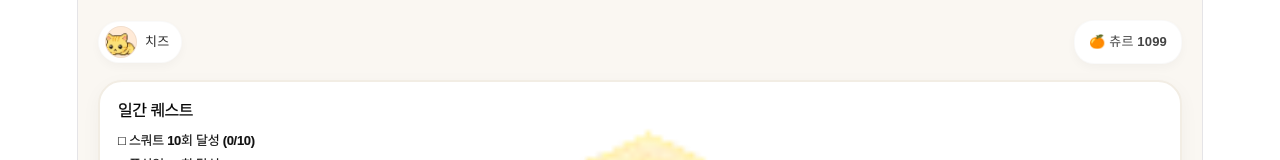
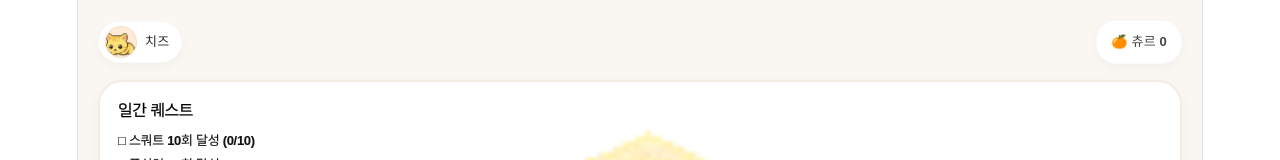
Before and after one commit to 2026-SMHRD-KDT-HealthCare-5/FitnessMeow, a React (Vite) app in the folder client/: page / in a window 1280 px wide. Shown: the top 160 px of the page. Built offline with nearby package versions, Linux system fonts and the light colour scheme.

Commit message:
마이룸, 퀘스트jsx 테스트용 미작동-수정

```diff
--- a/client/src/components/MyRoom.jsx
+++ b/client/src/components/MyRoom.jsx
@@ -1,42 +1,47 @@
 import React, { useState } from "react";
-import Quest from "../components/Quest"; // 💡 분리한 퀘스트 컴포넌트 불러오기
-import "../css/MyRoom.css";// 💡 마이룸 스타일을 위한 CSS 파일 (경로는 설정하신 대로 유지)
-import catImg from "../assets/eximage.png"; // 방 안의 고양이
-import profileCatImg from "../assets/eximage.png"; // 💡 프로필용 고양이 이미지 (원하는 이미지로 변경 가능)
+import Quest from "./Quest.jsx"; // 같은 폴더 안
+import "../css/MyRoom.css";
+import catImg from "../assets/eximage.png";
+import profileCatImg from "../assets/eximage.png";
 import roomBg from "../assets/room-bg.png";
 
 const MyRoom = ({ currentTab }) => {
-  const [userCoins, setUserCoins] = useState(1099); // 화폐 상태
-  const [catName, setCatName] = useState("치즈");   // 💡 고양이 이름 상태
+  // 💡 초기 자금을 0원 혹은 원하는 기본 금액으로 세팅하세요!
+  const [userCoins, setUserCoins] = useState(0);
+  const [catName, setCatName] = useState("치즈");
+
+  // 💡 퀘스트 완료 시 돈을 불려주는 고마운 함수
+  const handleReward = (amount) => {
+    setUserCoins((prev) => prev + amount);
+  };
 
   return (
     <div className="my-room-container">
+      <div className="responsive-content">
 
-      {/* 1. 👑 상단 헤더 영역 영역 (전면 수정) */}
+        {/* 1. 상단 헤더 영역 */}
         <div className="room-top-header">
-
-        {/* 👈 왼쪽: 고양이 프로필 이미지 + 이름 */}
           <div className="profile-section">
             <img src={profileCatImg} alt="고양이 프로필" className="profile-avatar" />
             <span className="profile-name">{catName}</span>
           </div>
 
-        {/* 👉 오른쪽: 게임 화폐만 깔끔하게 노출 (설정 버튼 삭제) */}
           <div className="header-right">
+            {/* 💡 실시간으로 변하는 돈이 찍힙니다 */}
             <div className="currency-box">🍊 츄르 {userCoins}</div>
           </div>
         </div>
 
-      {/* 2. 🏠 메인 마이룸 액자 상자 */}
+        {/* 2. 메인 마이룸 액자 상자 */}
         <div className="room-aspect-box">
           <img src={roomBg} alt="마이룸 배경" className="room-background-img" />
           <img src={catImg} alt="메인 고양이" className="room-main-cat" />
 
-        {/* 💡 3. 방 바로 아래(안쪽 최상단)에 퀘스트창 컴포넌트 장착! */}
-        {currentTab === "home" && <Quest />}
+          {/* 💡 중요: Quest 컴포넌트에 handleReward 함수를 팩스로 던져줍니다! */}
+          {currentTab === "home" && <Quest onReward={handleReward} />}
         </div>
 
-      {/* 5. 이 아래에 전체 메인 하단 네비게이션바가 들어오므로 구조 유지됨 */}
+      </div>
     </div>
   );
 };
--- a/client/src/components/Quest.jsx
+++ b/client/src/components/Quest.jsx
@@ -1,6 +1,6 @@
 import React, { useState, useEffect } from "react";
 
-const Quest = () => {
+const Quest = ({ onReward }) => {
   const [squatCount, setSquatCount] = useState(0);
   const [quests, setQuests] = useState([
     { id: 1, text: "스쿼트 10회 달성", target: 10, completed: false },
@@ -11,11 +11,24 @@ const Quest = () => {
   // 스쿼트 카운트 감시용 트리거
   useEffect(() => {
     if (squatCount >= 10) {
+      // 이미 완료된 퀘스트라면 중복 실행 방지
+      const isAlreadyCompleted = quests.find(q => q.id === 1)?.completed;
+      if (isAlreadyCompleted) return;
+
+      // 1. 퀘스트 완료 상태로 변경
       setQuests((prev) =>
         prev.map((q) => (q.id === 1 ? { ...q, completed: true } : q))
       );
+
+      // 2. 🎉 화면에 퀘스트 완료창(알림 팝업) 띄우기!
+      alert("🎉 퀘스트 완료! 스쿼트 10회를 달성하여 🍊 츄르 100개를 획득했습니다!");
+
+      // 3. 💰 부모(MyRoom)에게 돈 올려달라고 신호 쏘기 (100원 보상)
+      if (onReward) {
+        onReward(100);
+      }
     }
-  }, [squatCount]);
+  }, [squatCount, quests, onReward]);
 
   return (
     <div className="transparent-quest-overlay">
```
Lines whose indentation alone changed are shown as unchanged.
